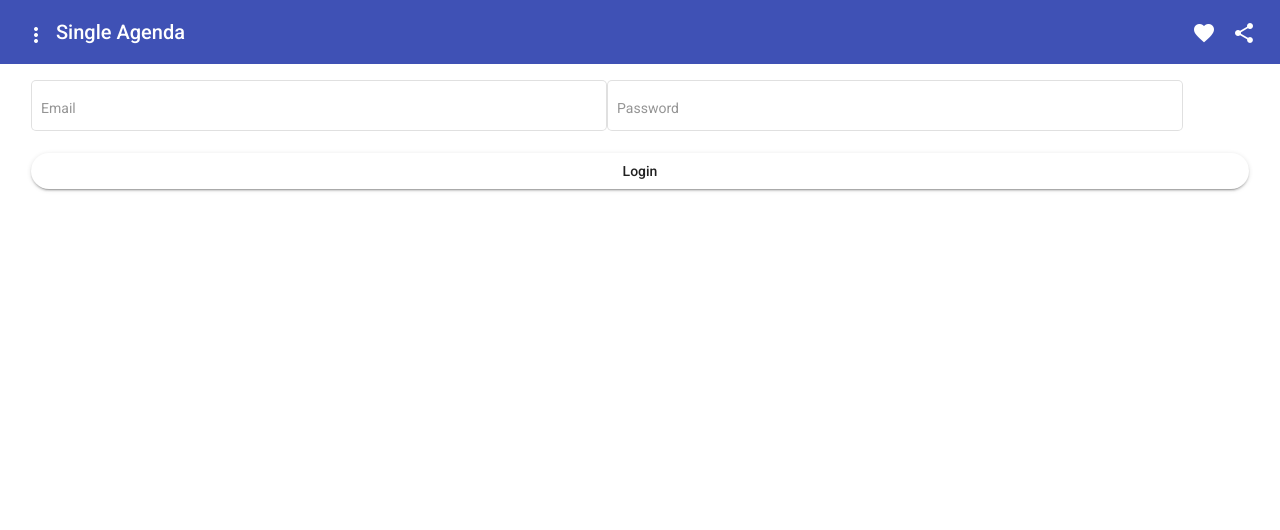
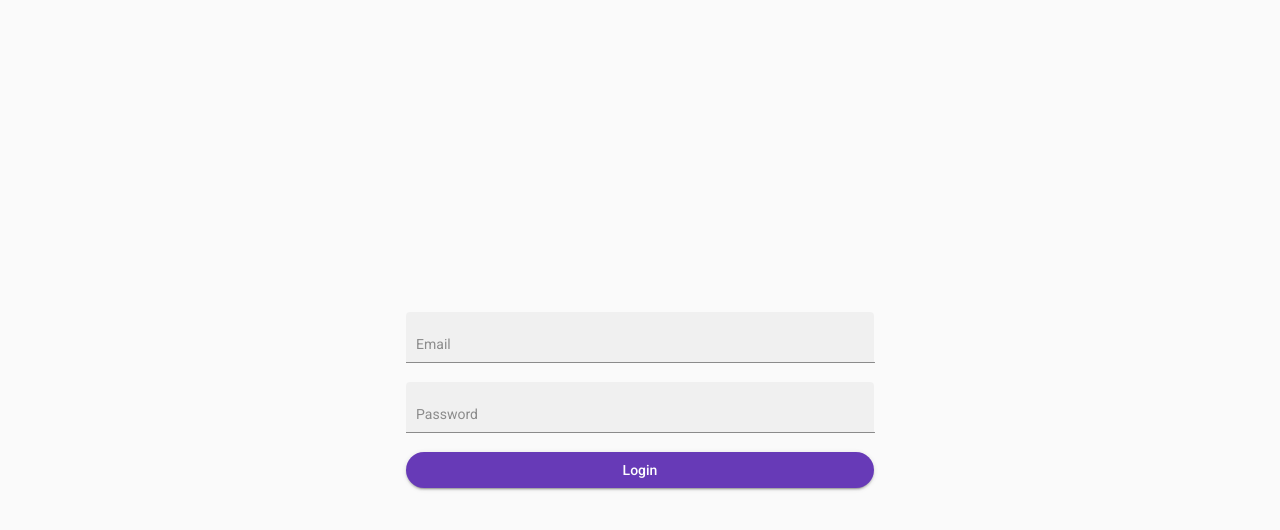
Before and after one commit to luizintech/single-agenda-assessment, an Angular app in the folder web-portal/: page / in a window 1280 px wide. Shown: the top 530 px of the page. Built offline with nearby package versions, Linux system fonts and the light colour scheme.

Commit message:
adjust the login form layout

```diff
--- a/web-portal/angular.json
+++ b/web-portal/angular.json
@@ -24,7 +24,7 @@
               "src/assets"
             ],
             "styles": [
-              "./node_modules/@angular/material/prebuilt-themes/indigo-pink.css",
+              "./node_modules/@angular/material/prebuilt-themes/deeppurple-amber.css",
               "src/styles.css"
             ],
             "scripts": []
--- a/web-portal/src/app/app.component.html
+++ b/web-portal/src/app/app.component.html
@@ -1,4 +1,7 @@
-<app-primary-toolbar></app-primary-toolbar>
+<!-- <app-primary-toolbar></app-primary-toolbar> -->
 
-<app-login-form class="login-form"></app-login-form>
+
+<div class="container mat-app-background">
+    <app-login-form class="login-form"></app-login-form>
+  </div>
 <router-outlet></router-outlet>
--- a/web-portal/src/app/components/login-form/login-form.component.css
+++ b/web-portal/src/app/components/login-form/login-form.component.css
@@ -20,3 +20,7 @@ button.login {
 mat-form-field, .login-form {
     width: 45vw;
 }
+
+.email, .password {
+    width: 100%;
+}
--- a/web-portal/src/app/components/login-form/login-form.component.html
+++ b/web-portal/src/app/components/login-form/login-form.component.html
@@ -1,11 +1,18 @@
 <div class="container">
     <form>
-        <mat-form-field appearance="outline" class="email">
-            <input matInput placeholder="Email">
+        <mat-form-field appearance="fill" class="email">
+            <input type="email" matInput placeholder="Email">
         </mat-form-field>
-        <mat-form-field appearance="outline" class="password">
-            <input matInput placeholder="Password">
+        <!-- <mat-error *ngIf="emailFormControl.hasError('email') && !emailFormControl.hasError('required')">
+            Please enter a valid email address
+        </mat-error>
+        <mat-error *ngIf="emailFormControl.hasError('required')">
+            Email is <strong>required</strong>
+        </mat-error> -->
+        <mat-form-field appearance="fill" class="password">
+            <input type="password" matInput placeholder="Password">
         </mat-form-field>
-        <button mat-raised-button class="login">Login</button>
+        <button mat-raised-button class="login"
+            mat-raised-button color="primary">Login</button>
     </form>
 </div>
```
